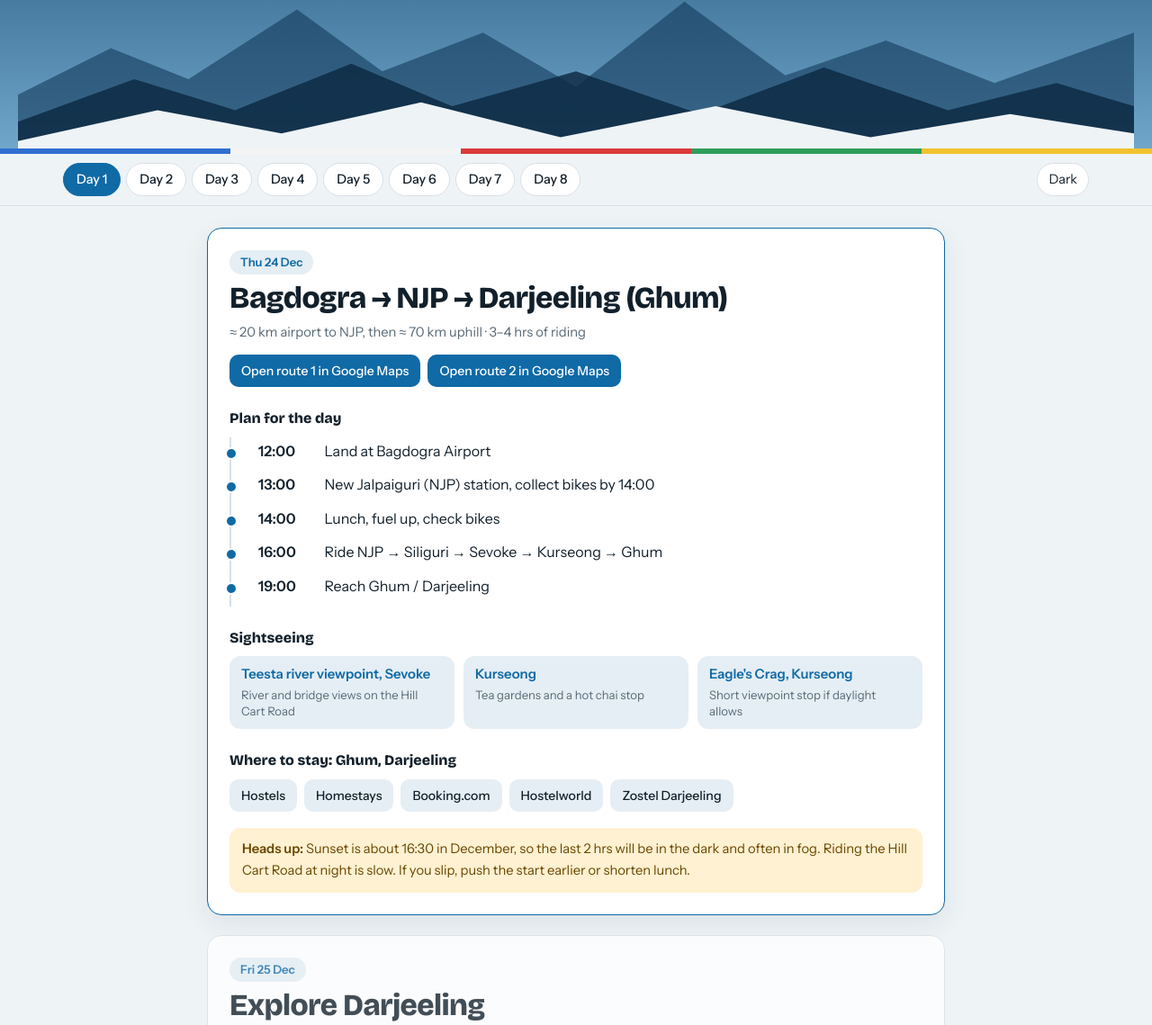
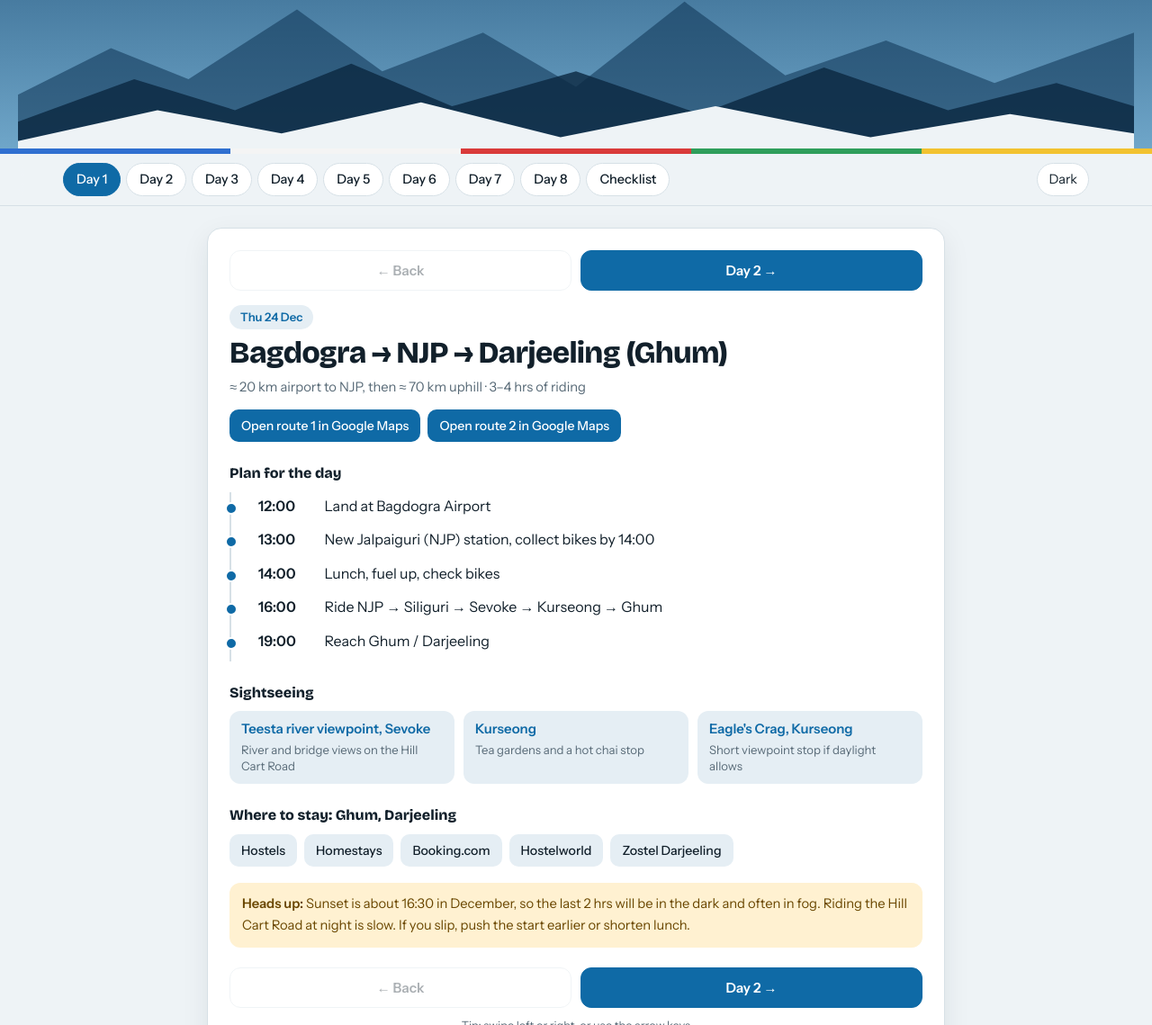
Before and after one commit to nchirag/Sikkim-2026, a plain HTML site: page index.html in a window 1280 px wide. Shown: the part 653-1792 px from the top of the page at 90% size. Drawn offline with nearby package versions, Linux system fonts and the light colour scheme.

Commit message:
Third Push

```diff
--- a/index.html
+++ b/index.html
@@ -31,8 +31,15 @@ a{color:var(--accent)}
 #pills a:focus-visible,button:focus-visible,.links a:focus-visible{outline:2px solid var(--accent2);outline-offset:2px}
 #theme{border:1px solid var(--line);background:var(--card);color:var(--ink);border-radius:99px;padding:6px 12px;cursor:pointer;font:inherit;font-size:.9rem}
 .layout{margin:0 auto;padding:24px 20px 60px;display:grid;grid-template-columns:minmax(0,1fr);max-width:860px}
-section.day{background:var(--card);border:1px solid var(--line);border-radius:16px;margin:0 0 22px;padding:24px;opacity:.78;transition:opacity .25s,box-shadow .25s}
-section.day.on{opacity:1;box-shadow:0 10px 30px #0a223314;border-color:var(--accent)}
+section.day{display:none;background:var(--card);border:1px solid var(--line);border-radius:16px;margin:0 0 22px;padding:24px;}
+section.day.on{display:block;box-shadow:0 10px 30px #0a223314;animation:in .25s}
+@keyframes in{from{opacity:0;transform:translateY(6px)}}
+.pager{display:flex;justify-content:space-between;gap:10px;margin-top:22px}
+.pager button{flex:1;padding:12px 14px;border-radius:12px;border:1px solid var(--line);background:var(--card);color:var(--ink);font:600 .95rem "Instrument Sans",sans-serif;cursor:pointer}
+.pager button.next{background:var(--accent);border-color:var(--accent);color:#fff}
+.pager button:disabled{opacity:.35;cursor:default}
+.pager.top{margin:0 0 16px}
+.hint{color:var(--mute);font-size:.8rem;text-align:center;margin-top:10px}
 .dh .date{display:inline-block;background:var(--chip);color:var(--accent);padding:3px 12px;border-radius:99px;font-size:.82rem;font-weight:600;margin-bottom:8px}
 .dh h2{font-size:clamp(1.5rem,3.4vw,2.1rem);line-height:1.1;letter-spacing:-.02em}
 .meta{color:var(--mute);font-size:.92rem;margin:8px 0 12px}
@@ -76,9 +83,7 @@ footer{max-width:860px;margin:0 auto;padding:0 20px 50px;color:var(--mute);font-
 <div class="layout">
 <main id="days"></main>
 </div>
-<div class="layout" style="padding-top:0">
-<section class="day on" style="opacity:1"><div class="dh"><h2>Before you go</h2></div><ul class="chk" id="chk"></ul></section>
-</div>
+<section class="day" id="day9"><div class="dh"><span class="date">Checklist</span><h2>Before you go</h2></div><ul class="chk" id="chk"></ul></section>
 <footer>Times and distances are estimates; check live traffic in Google Maps. Stay links are searches, so confirm prices, availability and reviews before booking.</footer>
 <script>
 const G=q=>"https://www.google.com/maps/search/?api=1&query="+encodeURIComponent(q);
@@ -155,23 +160,35 @@ days.forEach(d=>{
  <h3>Sightseeing</h3><div class="places">`+d.places.map(p=>`<a class="place" href="${G(p[0]+" "+d.place)}" target="_blank" rel="noopener"><b>${p[0]}</b><small>${p[1]}</small></a>`).join("")+`</div>
  <h3>Where to stay: ${d.stay[0]}</h3><div class="links"><a href="${G("hostel "+d.stay[0])}" target="_blank" rel="noopener">Hostels</a><a href="${G("homestay "+d.stay[0])}" target="_blank" rel="noopener">Homestays</a><a href="${B(d.stay[0])}" target="_blank" rel="noopener">Booking.com</a><a href="${H(d.stay[0])}" target="_blank" rel="noopener">Hostelworld</a><a href="${G(d.stay[1])}" target="_blank" rel="noopener">${d.stay[1]}</a></div>
  <div class="note">${d.note}</div>`;
- main.append(s);
+ s.dataset.i=d.n;main.append(s);
 });
+const ck9=document.getElementById("day9");main.append(ck9);const pk=el("a","","Checklist");pk.href="#day9";pills.append(pk);
+const TOTAL=9;
 
 // checklist
 const items=["Apply for North Sikkim permits (Lachung, Lachen, Yumthang, Zero Point, Gurudongmar) and confirm at Mangan; carry ID photocopies","Confirm in writing that your rental bikes are allowed into North Sikkim and Zuluk","Winter gear: thermals, insulated gloves, balaclava, waterproof riding jacket (−10°C at Lachen and above)","Spare tubes, puncture kit, chain lube, tow rope and cash (few ATMs above Mangan)","Fuel up at Mangan or Gangtok; no pumps beyond Chungthang","Book every stay ahead; 24–31 Dec is peak season","Check road and weather updates each morning; high roads close after snow","Book bike cargo from NJP to Bangalore"];
 const ck=document.getElementById("chk");let saved={};try{saved=JSON.parse(localStorage.getItem("sk26")||"{}")}catch(e){}
 items.forEach((t,i)=>{const li=el("li","",`<label><input type="checkbox" ${saved[i]?"checked":""}><span>${t}</span></label>`);li.querySelector("input").onchange=e=>{saved[i]=e.target.checked;try{localStorage.setItem("sk26",JSON.stringify(saved))}catch(x){}};ck.append(li)});
 
-function setActive(n){
+function pager(n,top){const p=el("div","pager"+(top?" top":""));
+ const pv=el("button","prev",n>1?"← "+(n===9?"Day 8":"Day "+(n-1)):"← Back");pv.disabled=n===1;pv.onclick=()=>go(n-1);
+ const nx=el("button","next",n<8?"Day "+(n+1)+" →":n===8?"Checklist →":"Done");nx.disabled=n===TOTAL;nx.onclick=()=>go(n+1);
+ p.append(pv,nx);return p}
+document.querySelectorAll("section.day").forEach(sec=>{const n=sec.id==="day9"?9:+sec.id.slice(3);sec.prepend(pager(n,true));sec.append(pager(n,false));sec.append(el("p","hint","Tip: swipe left or right, or use the arrow keys"))});
+let cur=0;
+function setActive(n,scroll){
+ if(n<1||n>TOTAL)return;cur=n;
  document.querySelectorAll("#pills a").forEach(a=>a.classList.toggle("on",a.hash==="#day"+n));
- document.querySelectorAll("section.day[id]").forEach(s=>s.classList.toggle("on",s.id==="day"+n));
+ document.querySelectorAll("section.day").forEach(x=>x.classList.toggle("on",x.id==="day"+n));
  const a=document.querySelector("#pills a.on");a&&a.scrollIntoView({inline:"center",block:"nearest"});
+ if(scroll){const bar=document.querySelector(".bar");window.scrollTo({top:Math.max(0,document.querySelector(".layout").offsetTop-bar.offsetHeight-8),behavior:"smooth"})}
 }
-let cur=0;
-const io=new IntersectionObserver(es=>es.forEach(e=>{if(e.isIntersecting){const n=+e.target.id.slice(3);if(n!==cur){cur=n;setActive(n)}}}),{rootMargin:"-35% 0px -60% 0px"});
-document.querySelectorAll("section.day[id^=day]").forEach(s=>io.observe(s));
-setTimeout(()=>{if(!cur){cur=1;setActive(1)}},300);
+function go(n){if(n<1||n>TOTAL)return;try{history.replaceState(null,"","#day"+n)}catch(e){}setActive(n,true)}
+pills.addEventListener("click",e=>{const a=e.target.closest("a");if(a){e.preventDefault();go(+a.hash.slice(4))}});
+addEventListener("keydown",e=>{if(e.target.matches("input,textarea")||e.metaKey||e.ctrlKey||e.altKey)return;if(e.key==="ArrowRight")go(cur+1);if(e.key==="ArrowLeft")go(cur-1)});
+let tx=0,ty=0;main.addEventListener("touchstart",e=>{tx=e.touches[0].clientX;ty=e.touches[0].clientY},{passive:true});
+main.addEventListener("touchend",e=>{const dx=e.changedTouches[0].clientX-tx,dy=e.changedTouches[0].clientY-ty;if(Math.abs(dx)>70&&Math.abs(dy)<50)go(cur+(dx<0?1:-1))},{passive:true});
+const h=parseInt((location.hash.match(/^#day(\d)$/)||[])[1]);setActive(h>=1&&h<=TOTAL?h:1,false);
 
 // altitude profile
 const svg=document.getElementById("profile"),x0=30,x1=770,max=3200;
```
